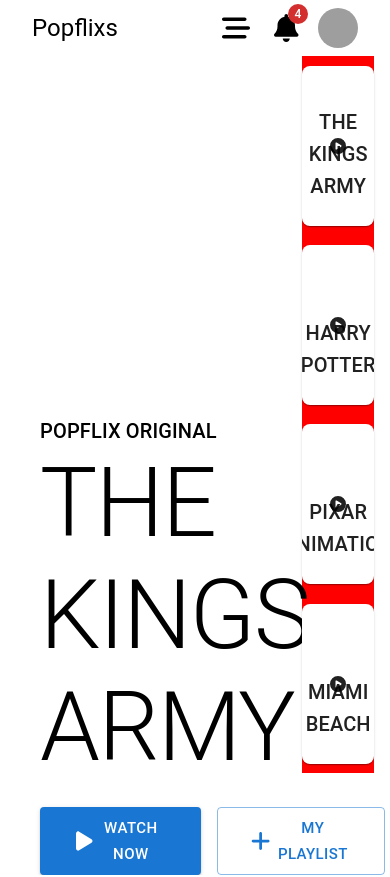
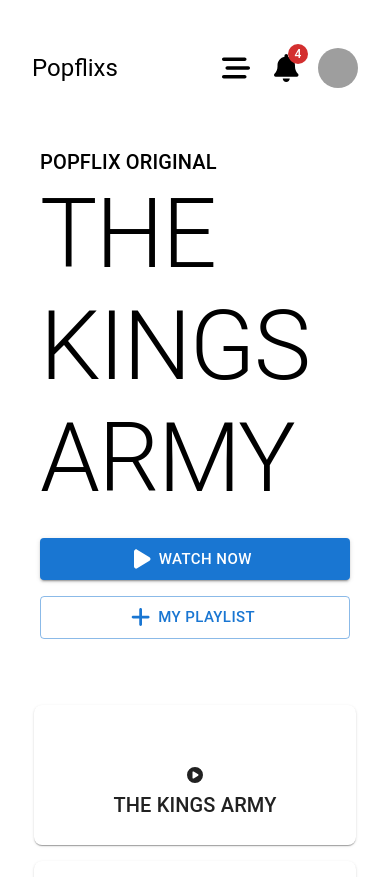
Before and after one commit to francoromerobrewer12/ideas-movieapp, a Next.js app: page / in a window 390 px wide. Shown: the top 877 px of the page. Built offline with nearby package versions, Linux system fonts and the light colour scheme; grey boxes are pictures that could not be loaded.

Commit message:
Responsive layout working for main page

```diff
--- a/components/MovieCard/MovieCard.jsx
+++ b/components/MovieCard/MovieCard.jsx
@@ -22,7 +22,9 @@ function MovieCard({ title, reviews, year }) {
         display: "flex",
         flexDirection: "column",
         p: 1,
+        mt: [2, 2, 0],
         alignItems: "center",
+        minHeight: 140,
         maxHeight: 160,
         flexGrow: 1,
         textAlign: "center",
--- a/components/MovieList/MovieList.jsx
+++ b/components/MovieList/MovieList.jsx
@@ -31,11 +31,10 @@ function MovieList() {
     <Box
       sx={{
         height: "100%",
-        width: "100%",
+        width: ["90%", "60%", "100%"],
         display: "flex",
         flexDirection: "column",
         justifyContent: "space-around",
-        bgcolor: "red",
       }}
     >
       {movies.map(({ title, year, reviews }) => (
--- a/components/Navbar/Navbar.jsx
+++ b/components/Navbar/Navbar.jsx
@@ -110,7 +110,7 @@ function Navbar() {
   );
 
   return (
-    <Box sx={{ flexGrow: 1, mt: { xs: "none", sm: 5 } }}>
+    <Box sx={{ flexGrow: 1, mt: 5 }}>
       <AppBar
         position="static"
         sx={{ bgcolor: "transparent", color: "black", boxShadow: "none" }}
--- a/pages/index.js
+++ b/pages/index.js
@@ -18,18 +18,33 @@ export default function Home() {
 
       <Container maxWidth="xxl">
         <Navbar />
-        <Box sx={{ display: "flex", height: "85vh", width: "100%" }}>
+        <Box
+          sx={{
+            display: "flex",
+            flexDirection: ["column", "column", "row"],
+            minHeight: "85vh",
+            width: "100%",
+          }}
+        >
           <Box
             sx={{
-              width: "80%",
+              width: ["100%", "100%", "80%"],
               px: 3,
-              position: "relative",
+              display: "flex",
+              marginTop: ["50px", "50px", 0],
+              paddingBottom: ["50px", "100px"],
             }}
           >
-            <Box sx={{ position: "absolute", top: "50%" }}>
+            <Box sx={{ alignSelf: "flex-end" }}>
               <Typography variant="h6">POPFLIX ORIGINAL</Typography>
               <Typography variant="h1">THE KINGS ARMY</Typography>
-              <Box sx={{ display: "flex", mt: 3 }}>
+              <Box
+                sx={{
+                  display: "flex",
+                  flexDirection: ["column", "row"],
+                  mt: 3,
+                }}
+              >
                 <Button
                   variant="contained"
                   size="large"
@@ -43,7 +58,7 @@ export default function Home() {
                   variant="outlined"
                   size="large"
                   color="primary"
-                  sx={{ px: 5, ml: 2 }}
+                  sx={{ px: 5, ml: [0, 2], mt: [2, 0] }}
                   startIcon={<FontAwesomeIcon icon={faPlus} />}
                 >
                   MY PLAYLIST
@@ -51,7 +66,15 @@ export default function Home() {
               </Box>
             </Box>
           </Box>
-          <Box sx={{ width: "20%" }}>
+          <Box
+            sx={{
+              width: ["100%", "100%", "20%"],
+              minWidth: "300px",
+              minHeight: "65vh",
+              display: "flex",
+              justifyContent: "center",
+            }}
+          >
             <MovieList />
           </Box>
         </Box>
```
